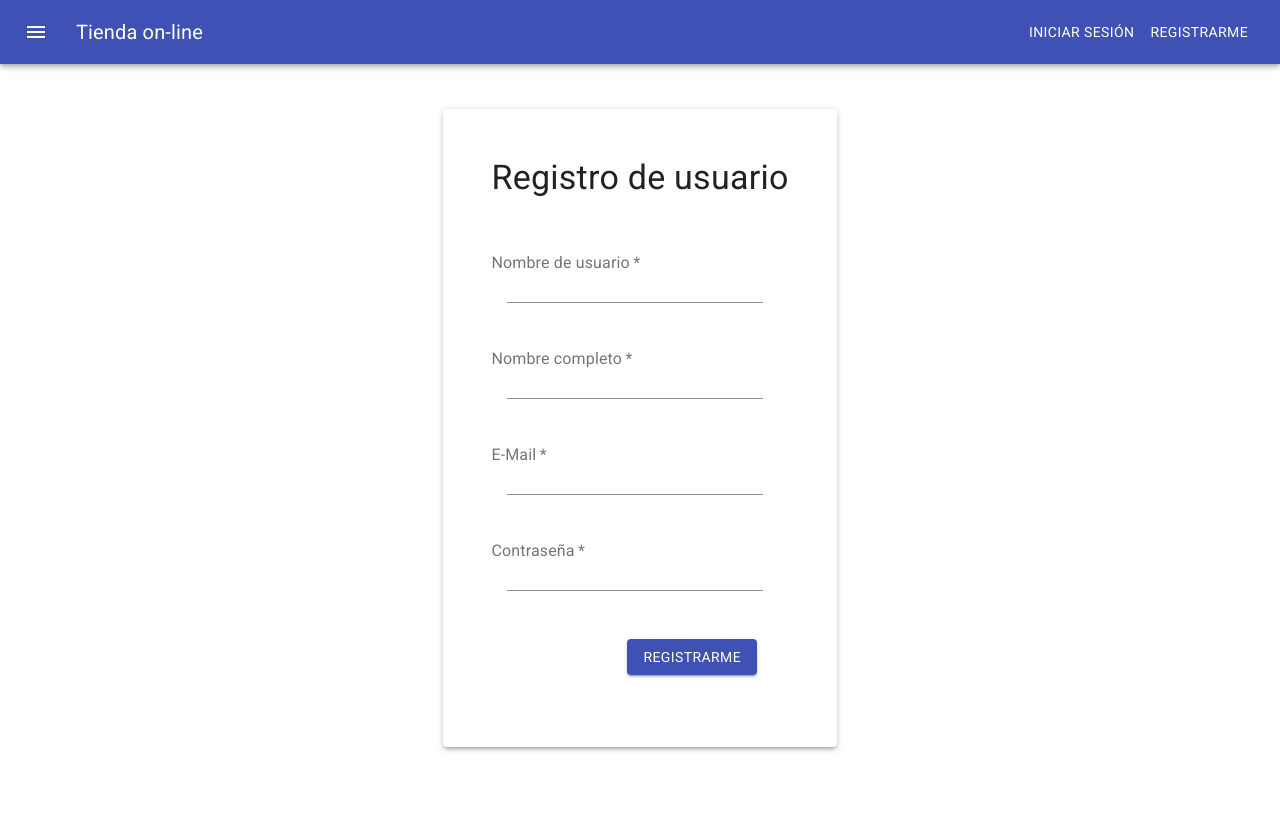
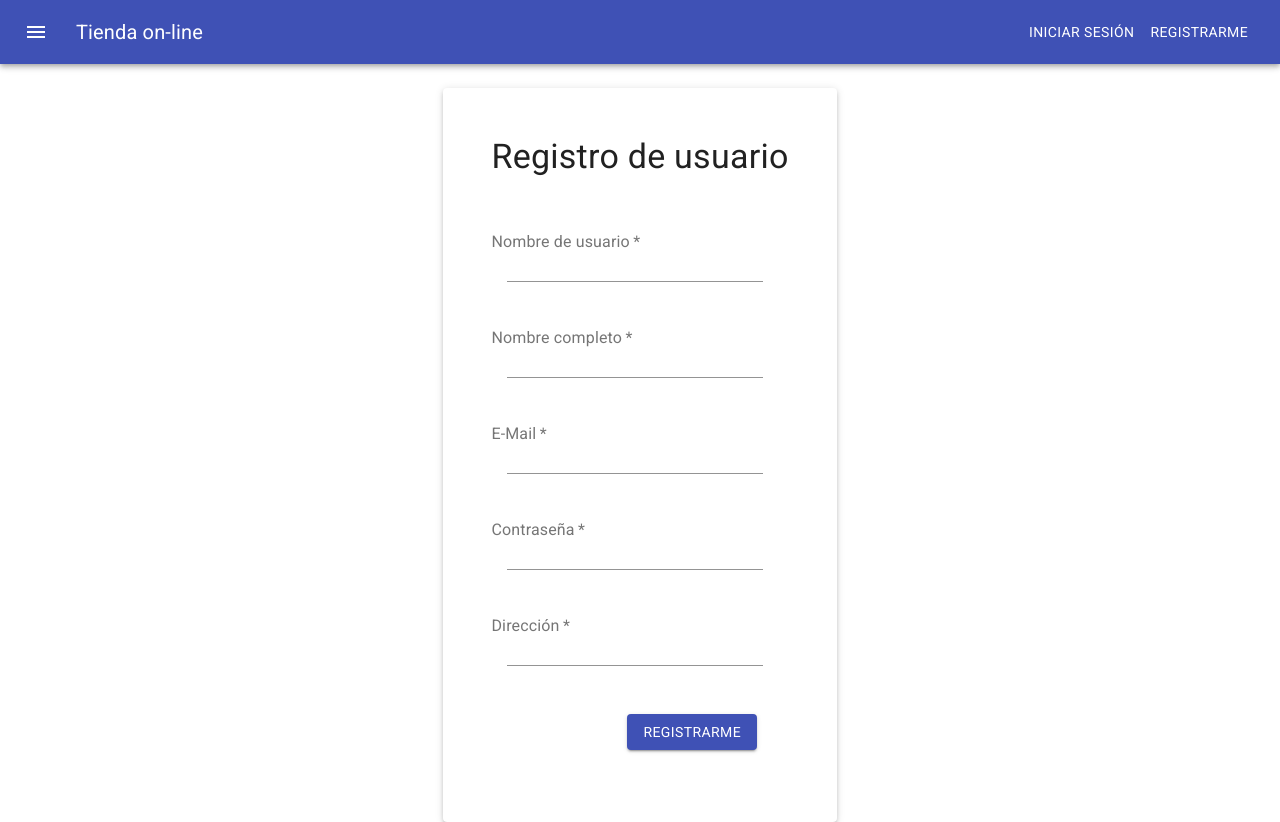
Before and after one commit to alonsoezeq/store-ui, a React (Create React App) app: page /register in a window 1280 px wide. Before the commit the page ends 800 px from the top, so only its background shows below. Built offline with nearby package versions, Linux system fonts and the light colour scheme.

Commit message:
Agrego la direccion al registrarse y en el perfil

```diff
--- a/src/pages/Profile.js
+++ b/src/pages/Profile.js
@@ -63,7 +63,13 @@ const Profile = () => {
               <Box display="inline" fontWeight="fontWeightBold" m={1}>
                 Rol:
               </Box>
-              {user.role}
+              {user.role==='buyer'? 'Cliente' : user.role==='admin'? 'Administrador': 'Vendedor' }
+            </Typography>
+            <Typography component={'div'}>
+              <Box display="inline" fontWeight="fontWeightBold" m={1}>
+                Dirección:
+              </Box>
+              {user.adress }
             </Typography>
             <Typography component={'div'}>
               <Box display="inline" fontWeight="fontWeightBold" m={1}>
--- a/src/pages/Register.js
+++ b/src/pages/Register.js
@@ -21,10 +21,11 @@ const Register = () => {
     username: '',
     fullname: '',
     email: '',
-    password: ''
+    password: '',
+    adress: ''
   });
 
-  const {username, fullname, email, password} = user;
+  const {username, fullname, email, password, adress} = user;
 
   const handleChange = (event) => {
     setUser({...user, [event.target.name]: event.target.value});
@@ -48,7 +49,7 @@ const Register = () => {
         ...context,
         loading: false,
         status: 'success',
-        message: 'User created'
+        message: 'Alta realizada exitosamente!'
       });
       history.push('/');
     })
@@ -89,6 +90,12 @@ const Register = () => {
                 <Input id="password" name="password" type="password" className={classes.inputText} value={password} onChange={handleChange} />
               </FormControl>
             </Grid>
+            <Grid item>
+              <FormControl required className={classes.root}>
+                <InputLabel htmlFor="adress">Dirección</InputLabel>
+                <Input id="adress" name="adress" type="text" className={classes.inputText} value={adress} onChange={handleChange} />
+              </FormControl>
+            </Grid>
             <Grid container justify="flex-end">
               <FormControl className={classes.root}>
                 <Button id="submit" name="submit" type="submit" variant="contained" color="primary" disabled={context.loading}>
```
